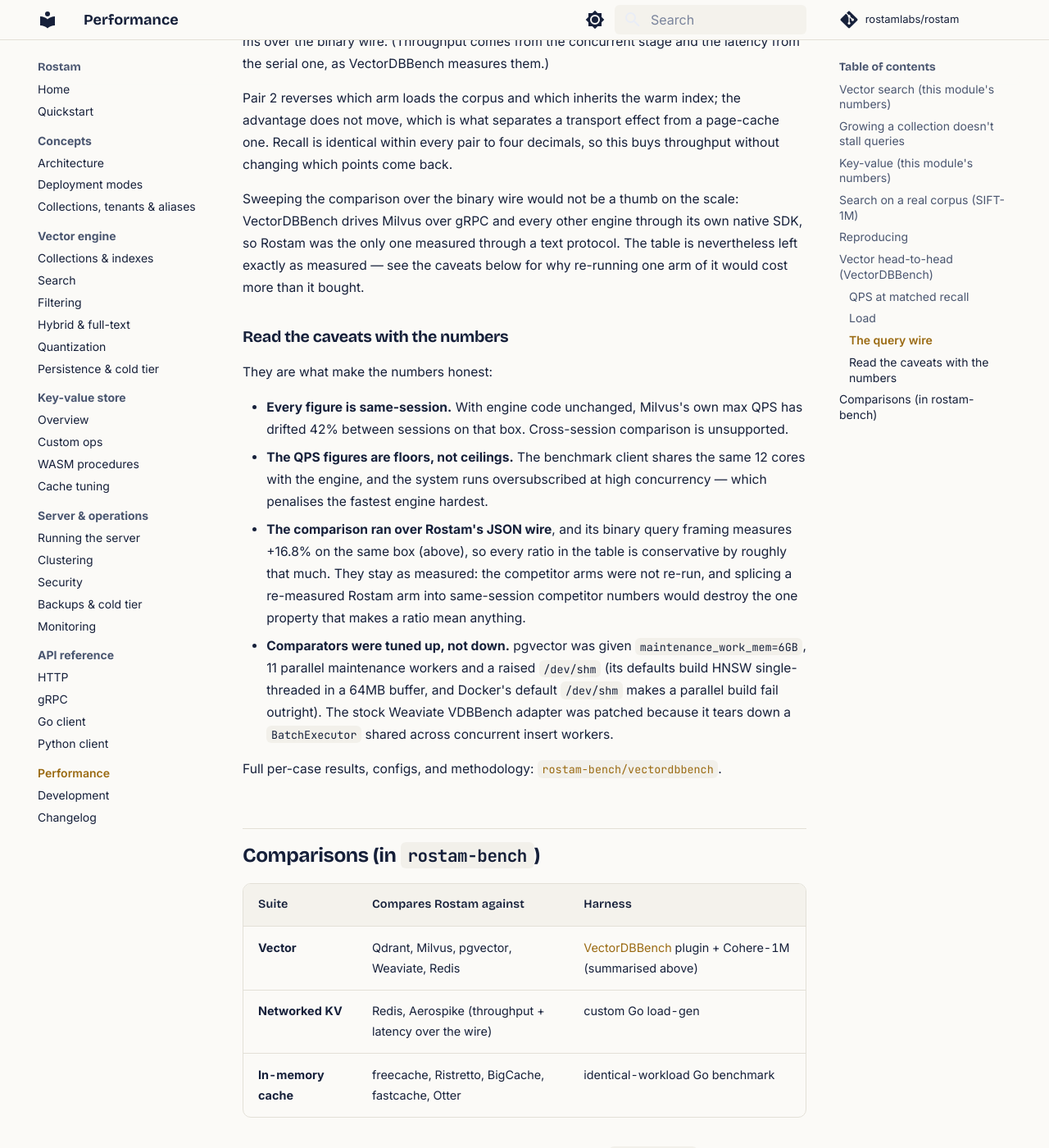
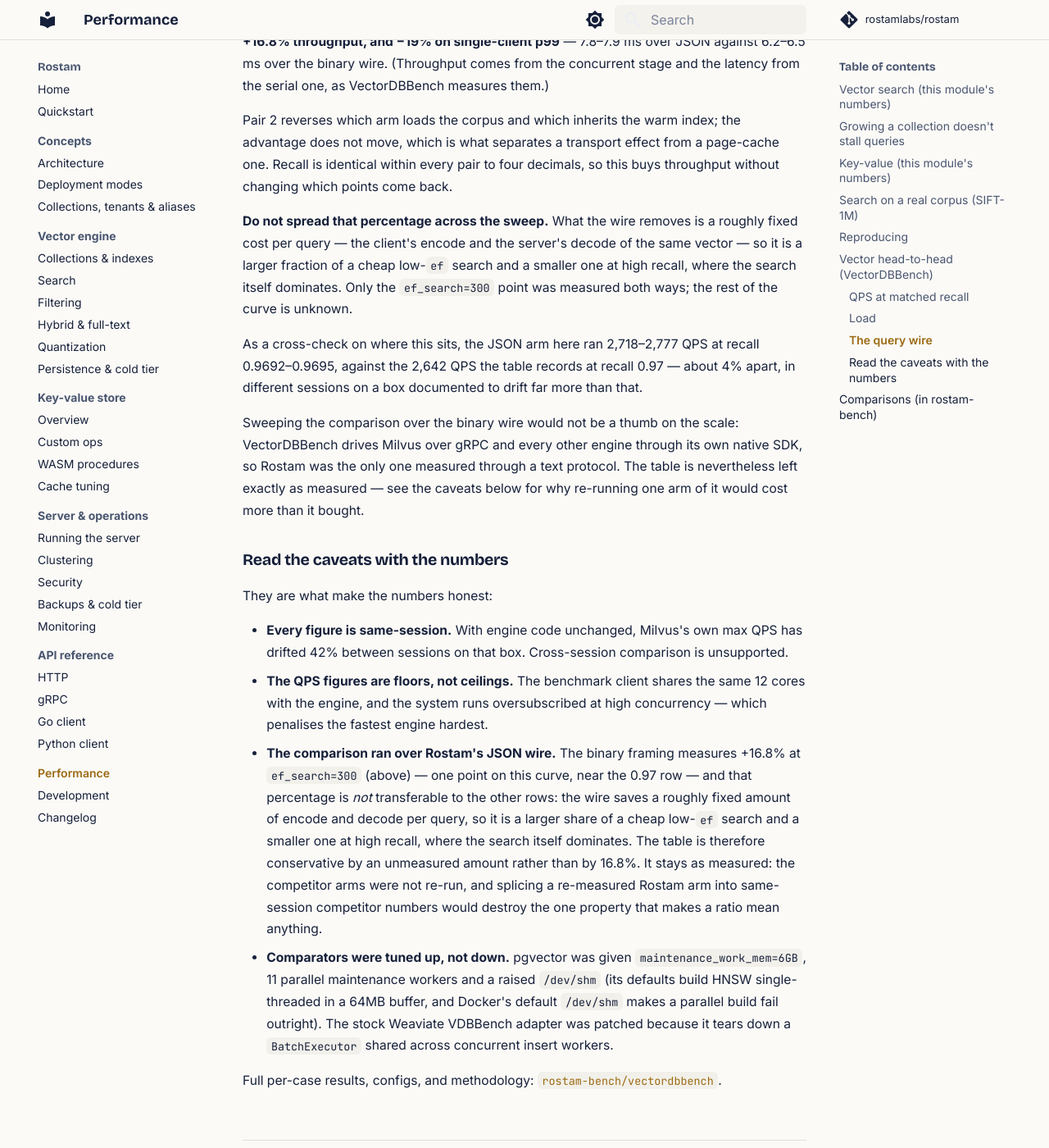
Before and after one commit to Keivan-S/rostam, an MkDocs documentation site: the page built from docs/performance.md, in a window 1280 px wide and 1400 px high, scrolled down 9774 px. Shown: the whole window at 82% size. Built offline with MkDocs 1.6.1 and Material for MkDocs 9.7.7, drawn with Linux system fonts in a browser that asks for light colours; comment, search, counter and statistics services are not loaded; some of the changed text lies outside the part shown.

Commit message:
docs: scope the wire uplift to the point it was measured at
The caveat said every ratio in the six-engine table was conservative "by
roughly" 16.8%. That spreads a single measurement across a whole sweep. The
+16.8% was taken at ef_search=300 only, and the quantity the wire removes is a
roughly fixed encode/decode cost per query -- so it is a larger share of a cheap
low-ef search and a smaller one at high recall, where the search dominates. The
table is conservative by an amount that was not measured, which is a different
and weaker claim than the one it was making.

Names the operating point where the measurement sits (recall ~0.969, so
effectively the 0.97 row) and records the cross-check that goes with it: the
JSON arm ran 2,718-2,777 QPS there against the 2,642 the table lists at 0.97,
about 4% apart across sessions on a box that drifts considerably more.

```diff
--- a/docs/performance.md
+++ b/docs/performance.md
@@ -255,8 +255,10 @@
 framing. **The comparison above was swept over JSON**, which is the slower of
 the two, so it measures the engine through its least efficient transport.
 
-Isolating the wire on the same box and corpus — three same-session pairs, each
-loading once and then running both arms against that single index:
+Isolating the wire at **one point on that curve** — `ef_search=300`, which lands
+at recall ≈0.969, so effectively the 0.97 row — on the same box and corpus.
+Three same-session pairs, each loading once and then running both arms against
+that single index:
 
 | Pair | Corpus loaded by | JSON | Binary | Ratio |
 |---|---|--:|--:|--:|
@@ -272,6 +274,17 @@
 the advantage does not move, which is what separates a transport effect from a
 page-cache one. Recall is identical within every pair to four decimals, so this
 buys throughput without changing which points come back.
+
+**Do not spread that percentage across the sweep.** What the wire removes is a
+roughly fixed cost per query — the client's encode and the server's decode of
+the same vector — so it is a larger fraction of a cheap low-`ef` search and a
+smaller one at high recall, where the search itself dominates. Only the
+`ef_search=300` point was measured both ways; the rest of the curve is unknown.
+
+As a cross-check on where this sits, the JSON arm here ran 2,718–2,777 QPS at
+recall 0.9692–0.9695, against the 2,642 QPS the table records at recall 0.97 —
+about 4% apart, in different sessions on a box documented to drift far more
+than that.
 
 Sweeping the comparison over the binary wire would not be a thumb on the scale:
 VectorDBBench drives Milvus over gRPC and every other engine through its own
@@ -289,12 +302,15 @@
 - **The QPS figures are floors, not ceilings.** The benchmark client shares
   the same 12 cores with the engine, and the system runs oversubscribed at
   high concurrency — which penalises the fastest engine hardest.
-- **The comparison ran over Rostam's JSON wire**, and its binary query framing
-  measures +16.8% on the same box (above), so every ratio in the table is
-  conservative by roughly that much. They stay as measured: the competitor arms
-  were not re-run, and splicing a re-measured Rostam arm into same-session
-  competitor numbers would destroy the one property that makes a ratio mean
-  anything.
+- **The comparison ran over Rostam's JSON wire.** The binary framing measures
+  +16.8% at `ef_search=300` (above) — one point on this curve, near the 0.97
+  row — and that percentage is *not* transferable to the other rows: the wire
+  saves a roughly fixed amount of encode and decode per query, so it is a larger
+  share of a cheap low-`ef` search and a smaller one at high recall, where the
+  search itself dominates. The table is therefore conservative by an unmeasured
+  amount rather than by 16.8%. It stays as measured: the competitor arms were
+  not re-run, and splicing a re-measured Rostam arm into same-session competitor
+  numbers would destroy the one property that makes a ratio mean anything.
 - **Comparators were tuned up, not down.** pgvector was given
   `maintenance_work_mem=6GB`, 11 parallel maintenance workers and a raised
   `/dev/shm` (its defaults build HNSW single-threaded in a 64MB buffer, and
```
Also changed, not shown: README.md (+5 -3 lines).
